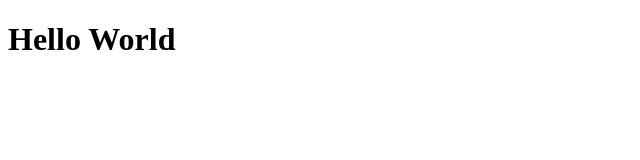
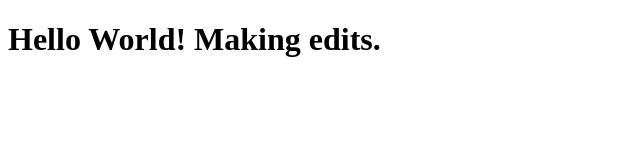
Before and after one commit to evanmglick/evanmglick.github.io, a plain HTML site: page index.html in a window 1280 px wide. Shown: the whole page, without its empty margins (0-640 px from the left). Drawn offline with Linux system fonts and the light colour scheme.

Commit message:
Added some copy to my homepage

```diff
--- a/index.html
+++ b/index.html
@@ -5,7 +5,7 @@
 </head>
 <body>
 
-	<h1>Hello World</h1>
+	<h1>Hello World! Making edits.</h1>
 
 </body>
 </html>
```
